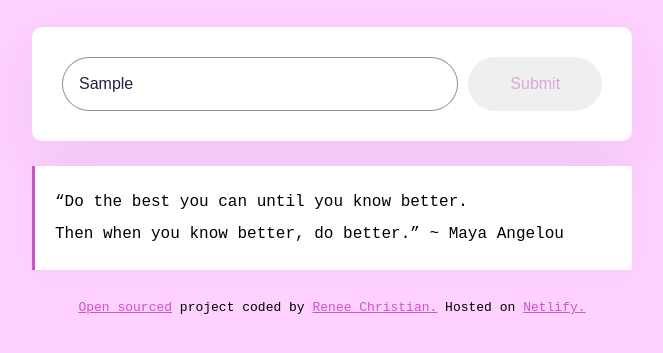
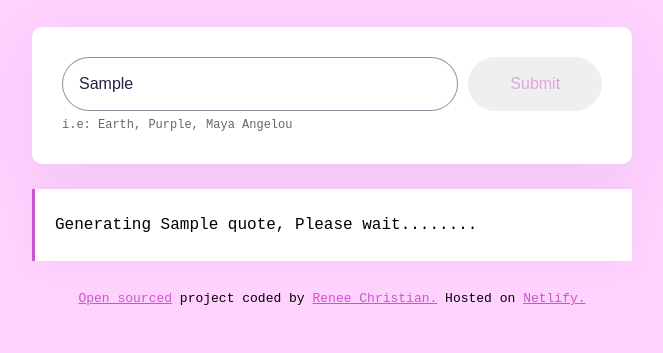
Before and after one commit to Rae40/quotes-generator, a plain HTML site: page index.html in a window 1280 px wide. Both pictures are taken after typing "Sample" into the empty fields and a click on the input 843 px from the left and 261 px from the top of the page. Shown: the part 177-530 px from the top of the page, without its empty margins (308-971 px from the left). Drawn offline with nearby package versions, Linux system fonts and the light colour scheme; no server answers.

Commit message:
improved the user experience (UX)

```diff
--- a/index.html
+++ b/index.html
@@ -18,6 +18,7 @@
 
 <main>
 
+  <div class="form-container">
 <form id="quote-generator-form">
   <input type="text"
   placeholder="What would you like the quote to be about?"
@@ -30,13 +31,15 @@
   />
   <input type="submit" class="submit-btn"/>
 </form>
+<div class="hint"> i.e: Earth, Purple, Maya Angelou </div>
+</div>
 
 <div class="quote" id="quote2">
 
 “Do the best you can until you know better.
 <br />
 
-Then when you know better, do better.” ~ Maya Angelou
+Then when you know better, do better.” <strong> ~ Maya Angelou </strong>
 
 </div>
 
--- a/src/index.js
+++ b/src/index.js
@@ -21,6 +21,9 @@ function generateQuote(event) {
     `https://api.shecodes.io/ai/v1/generate?prompt=${prompt}&context=${context}&key=${apiKey}`;
 
 
+
+    let quoteElement = document.querySelector("#quote2");
+    quoteElement.innerHTML = `<div class="generating"> Generating ${instructionsInput.value} quote, Please wait........</div>`;
     console.log("Generating quote");
     console.log(`Prompt: ${prompt}`);
     console.log(`Context: ${context}`);
--- a/src/style.css
+++ b/src/style.css
@@ -24,14 +24,24 @@ h1{
   color: #cc55cc;
 }
 
-
-form{
+.form-container{
 padding: 30px;
 background-color: white;
 box-shadow: 0px 20px 60px rgba(65, 50, 100, 0.08);
 border-radius: 10px;
+margin-bottom: 25px;
+}
+
+.hint{
+  line-height: 1.5;
+  font-size: 12px;
+  margin-top: 5px;
+  opacity: 0.6;
+}
+
+form{
 display: flex;
-margin-bottom: 25px;
+
 }
 
 .instructions{
@@ -80,3 +90,18 @@ footer{
   margin-top: 30px;
 
 }
+
+.generating {
+  animation: blink-animation 1s steps(5, start) infinite;
+}
+
+@keyframes blink-animation {
+  to {
+    visibility: hidden;
+  }
+}
+@-webkit-keyframes blink-animation {
+  to {
+    visibility: hidden;
+  }
+}
```
